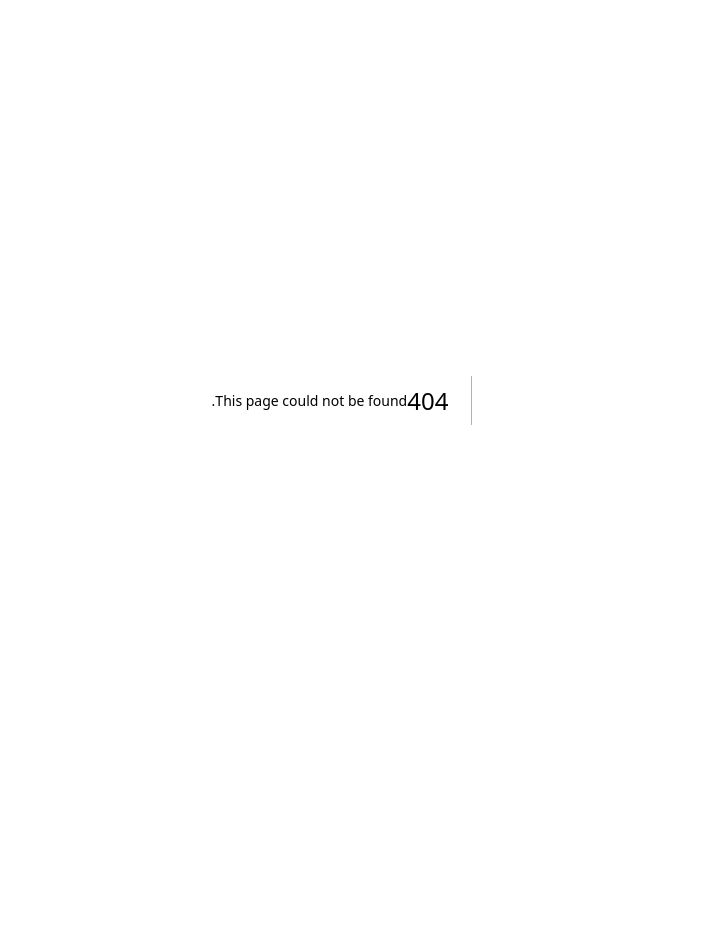
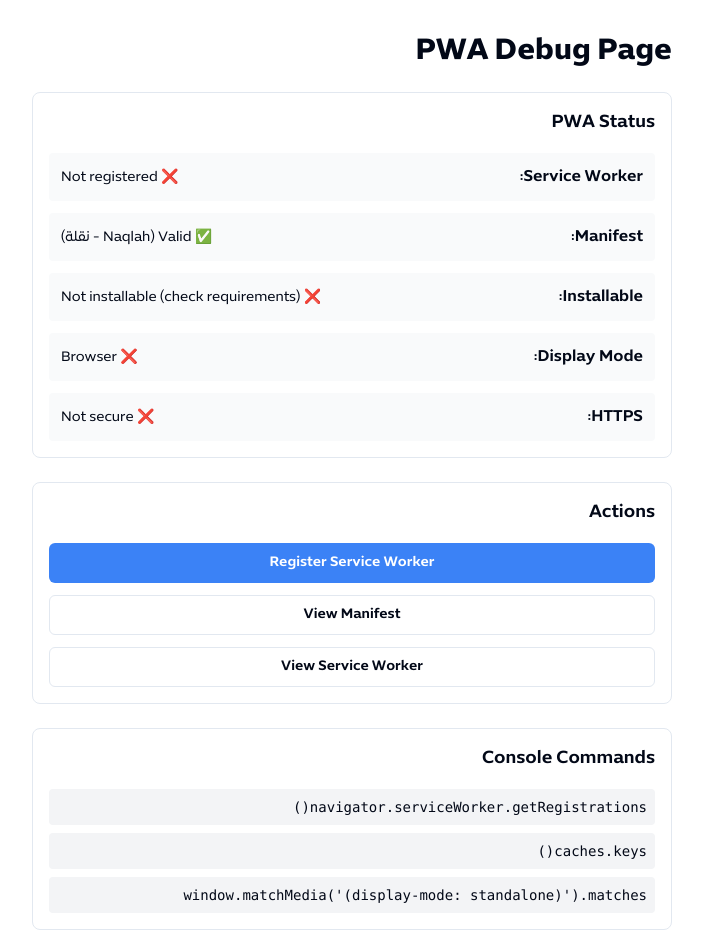
Before and after one commit to AMohamedRaafat/naqlah, a Next.js app: page /pwa-debug in a window 1280 px wide. Before the commit this address had no page. Shown: the top 952 px of the page, without its empty margins (288-991 px from the left). Before the commit the page ends 800 px from the top, so only its background shows below. Built offline with nearby package versions, Linux system fonts and the light colour scheme; a web font is replaced by a local one.

Commit message:
Add PWA debugging page and comprehensive troubleshooting guide

```diff
--- /dev/null
+++ b/app/pwa-debug/page.tsx
@@ -0,0 +1,205 @@
+'use client';
+
+import { useEffect, useState } from 'react';
+import { Button } from '@/components/ui/button';
+
+export default function PWADebugPage() {
+  const [swStatus, setSWStatus] = useState('Checking...');
+  const [manifestStatus, setManifestStatus] = useState('Checking...');
+  const [installable, setInstallable] = useState('Checking...');
+  const [isStandalone, setIsStandalone] = useState(false);
+  const [deferredPrompt, setDeferredPrompt] = useState<any>(null);
+
+  useEffect(() => {
+    // Check standalone mode
+    const standalone = window.matchMedia('(display-mode: standalone)').matches;
+    setIsStandalone(standalone);
+
+    // Check Service Worker
+    if ('serviceWorker' in navigator) {
+      navigator.serviceWorker.getRegistrations().then((regs) => {
+        if (regs.length > 0) {
+          setSWStatus(`✅ Registered (${regs.length} registration(s))`);
+        } else {
+          setSWStatus('❌ Not registered');
+        }
+      });
+    } else {
+      setSWStatus('❌ Not supported');
+    }
+
+    // Check Manifest
+    fetch('/manifest.json')
+      .then((res) => {
+        if (res.ok) {
+          return res.json();
+        }
+        throw new Error(`Status: ${res.status}`);
+      })
+      .then((manifest) => {
+        setManifestStatus(`✅ Valid (${manifest.name})`);
+      })
+      .catch((err) => {
+        setManifestStatus(`❌ Error: ${err.message}`);
+      });
+
+    // Check installability
+    const handleBeforeInstall = (e: any) => {
+      console.log('beforeinstallprompt fired');
+      e.preventDefault();
+      setDeferredPrompt(e);
+      setInstallable('✅ Ready to install');
+    };
+
+    window.addEventListener('beforeinstallprompt', handleBeforeInstall);
+
+    // Set timeout to check if event fired
+    setTimeout(() => {
+      if (installable === 'Checking...') {
+        if (standalone) {
+          setInstallable('✅ Already installed');
+        } else {
+          setInstallable('❌ Not installable (check requirements)');
+        }
+      }
+    }, 3000);
+
+    return () => {
+      window.removeEventListener('beforeinstallprompt', handleBeforeInstall);
+    };
+  }, [installable, isStandalone]);
+
+  const handleInstall = async () => {
+    if (deferredPrompt) {
+      deferredPrompt.prompt();
+      const { outcome } = await deferredPrompt.userChoice;
+      console.log('Install outcome:', outcome);
+      setDeferredPrompt(null);
+    }
+  };
+
+  const registerSW = async () => {
+    try {
+      const reg = await navigator.serviceWorker.register('/sw.js');
+      setSWStatus(`✅ Registered successfully`);
+      console.log('SW registered:', reg);
+    } catch (err: any) {
+      setSWStatus(`❌ Error: ${err.message}`);
+      console.error('SW error:', err);
+    }
+  };
+
+  return (
+    <div className="container mx-auto px-4 py-8 max-w-2xl">
+      <h1 className="text-3xl font-bold mb-6">PWA Debug Page</h1>
+
+      <div className="space-y-6">
+        {/* Status Cards */}
+        <div className="bg-white border rounded-lg p-4">
+          <h2 className="font-semibold text-lg mb-4">PWA Status</h2>
+
+          <div className="space-y-3">
+            <div className="flex justify-between items-center p-3 bg-gray-50 rounded">
+              <span className="font-medium">Service Worker:</span>
+              <span className="text-sm">{swStatus}</span>
+            </div>
+
+            <div className="flex justify-between items-center p-3 bg-gray-50 rounded">
+              <span className="font-medium">Manifest:</span>
+              <span className="text-sm">{manifestStatus}</span>
+            </div>
+
+            <div className="flex justify-between items-center p-3 bg-gray-50 rounded">
+              <span className="font-medium">Installable:</span>
+              <span className="text-sm">{installable}</span>
+            </div>
+
+            <div className="flex justify-between items-center p-3 bg-gray-50 rounded">
+              <span className="font-medium">Display Mode:</span>
+              <span className="text-sm">
+                {isStandalone ? '✅ Standalone (Installed)' : '❌ Browser'}
+              </span>
+            </div>
+
+            <div className="flex justify-between items-center p-3 bg-gray-50 rounded">
+              <span className="font-medium">HTTPS:</span>
+              <span className="text-sm">
+                {window.location.protocol === 'https:' ? '✅ Secure' : '❌ Not secure'}
+              </span>
+            </div>
+          </div>
+        </div>
+
+        {/* Actions */}
+        <div className="bg-white border rounded-lg p-4">
+          <h2 className="font-semibold text-lg mb-4">Actions</h2>
+
+          <div className="space-y-3">
+            <Button
+              onClick={registerSW}
+              className="w-full bg-blue-500 hover:bg-blue-600 text-white"
+            >
+              Register Service Worker
+            </Button>
+
+            {deferredPrompt && (
+              <Button
+                onClick={handleInstall}
+                className="w-full bg-[#00B8A9] hover:bg-[#009688] text-white"
+              >
+                Install App Now
+              </Button>
+            )}
+
+            <Button
+              onClick={() => window.location.href = '/manifest.json'}
+              variant="outline"
+              className="w-full"
+            >
+              View Manifest
+            </Button>
+
+            <Button
+              onClick={() => window.location.href = '/sw.js'}
+              variant="outline"
+              className="w-full"
+            >
+              View Service Worker
+            </Button>
+          </div>
+        </div>
+
+        {/* Console Logs */}
+        <div className="bg-white border rounded-lg p-4">
+          <h2 className="font-semibold text-lg mb-4">Console Commands</h2>
+
+          <div className="space-y-2 text-sm">
+            <p className="font-mono bg-gray-100 p-2 rounded">
+              navigator.serviceWorker.getRegistrations()
+            </p>
+            <p className="font-mono bg-gray-100 p-2 rounded">
+              caches.keys()
+            </p>
+            <p className="font-mono bg-gray-100 p-2 rounded">
+              window.matchMedia('(display-mode: standalone)').matches
+            </p>
+          </div>
+        </div>
+
+        {/* Lighthouse Test */}
+        <div className="bg-white border rounded-lg p-4">
+          <h2 className="font-semibold text-lg mb-4">Next Steps</h2>
+
+          <ol className="list-decimal list-inside space-y-2 text-sm text-gray-700">
+            <li>Open Chrome DevTools (F12)</li>
+            <li>Go to Application tab → Manifest</li>
+            <li>Check "Installability" section at bottom</li>
+            <li>Go to Lighthouse tab</li>
+            <li>Run PWA audit</li>
+            <li>Check console for any errors</li>
+          </ol>
+        </div>
+      </div>
+    </div>
+  );
+}
--- a/next.config.mjs
+++ b/next.config.mjs
@@ -13,12 +13,29 @@ const nextConfig = {
       source: '/sw.js',
       headers: [
         {
+          key: 'Content-Type',
+          value: 'application/javascript; charset=utf-8',
+        },
+        {
           key: 'Cache-Control',
           value: 'public, max-age=0, must-revalidate',
         },
         {
           key: 'Service-Worker-Allowed',
           value: '/',
+        },
+      ],
+    },
+    {
+      source: '/manifest.json',
+      headers: [
+        {
+          key: 'Content-Type',
+          value: 'application/manifest+json',
+        },
+        {
+          key: 'Cache-Control',
+          value: 'public, max-age=0, must-revalidate',
         },
       ],
     },
```
Also changed, not shown: public/manifest-test.json (added, +29 -0 lines), public/manifest.json, 1 other file (tests, documents, lock files or other folders).
